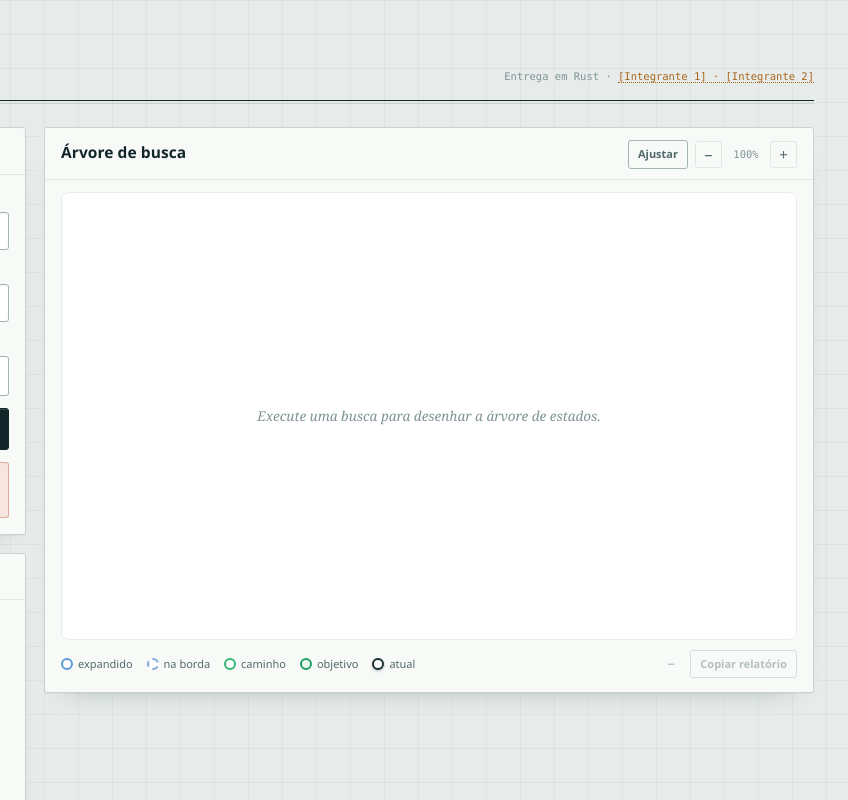
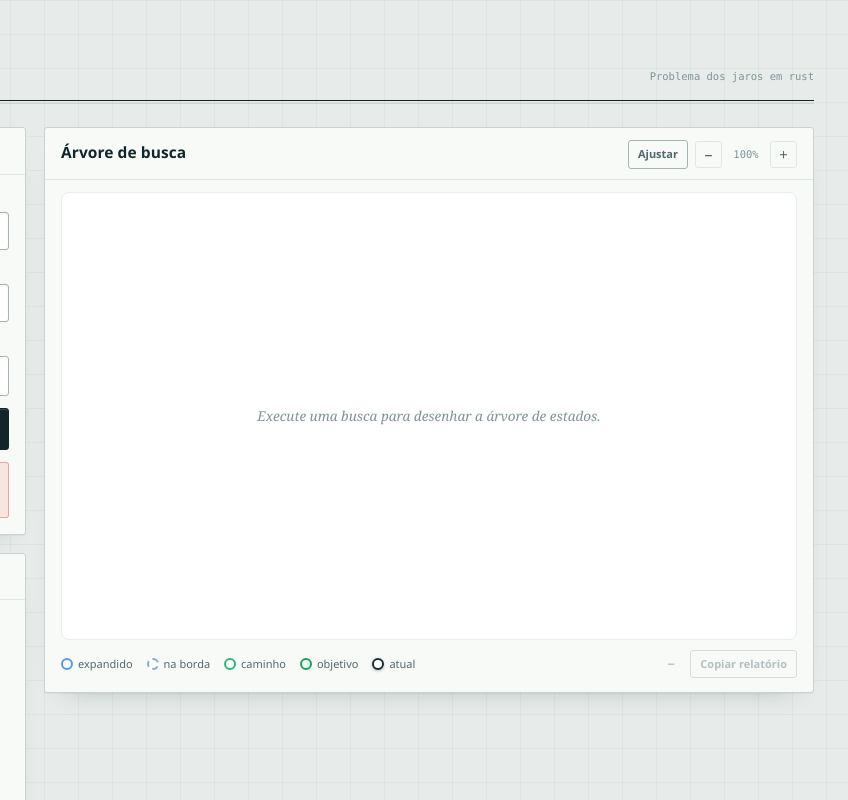
Before and after one commit to Estevaobonatto/JarrosRust, a plain HTML site: page src/web/index.html in a window 1280 px wide. Shown: the top 800 px of the page, 432-1280 px from the left. Drawn offline with Linux system fonts and the light colour scheme; no server answers.

Commit message:
Update Web App Credit Text

```diff
--- a/src/web/index.html
+++ b/src/web/index.html
@@ -28,8 +28,7 @@
           </div>
         </div>
         <p class="creditos">
-          <!-- SUBSTITUA pelos nomes dos integrantes do grupo (veja o README.md) -->
-          Entrega em Rust · <span class="creditos-nomes">[Integrante 1] · [Integrante 2]</span>
+          Problema dos jaros em rust
         </p>
       </header>
 
```
Also changed, not shown: 1 other file.
